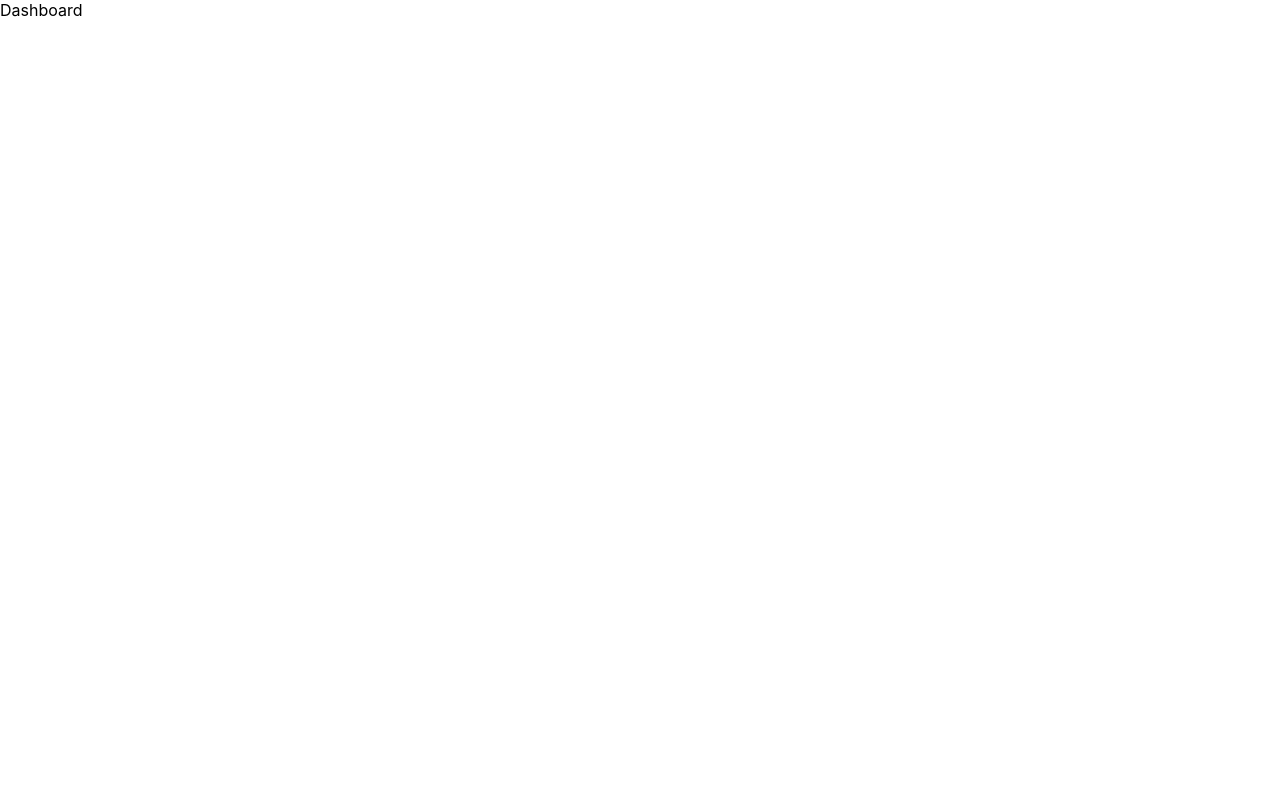
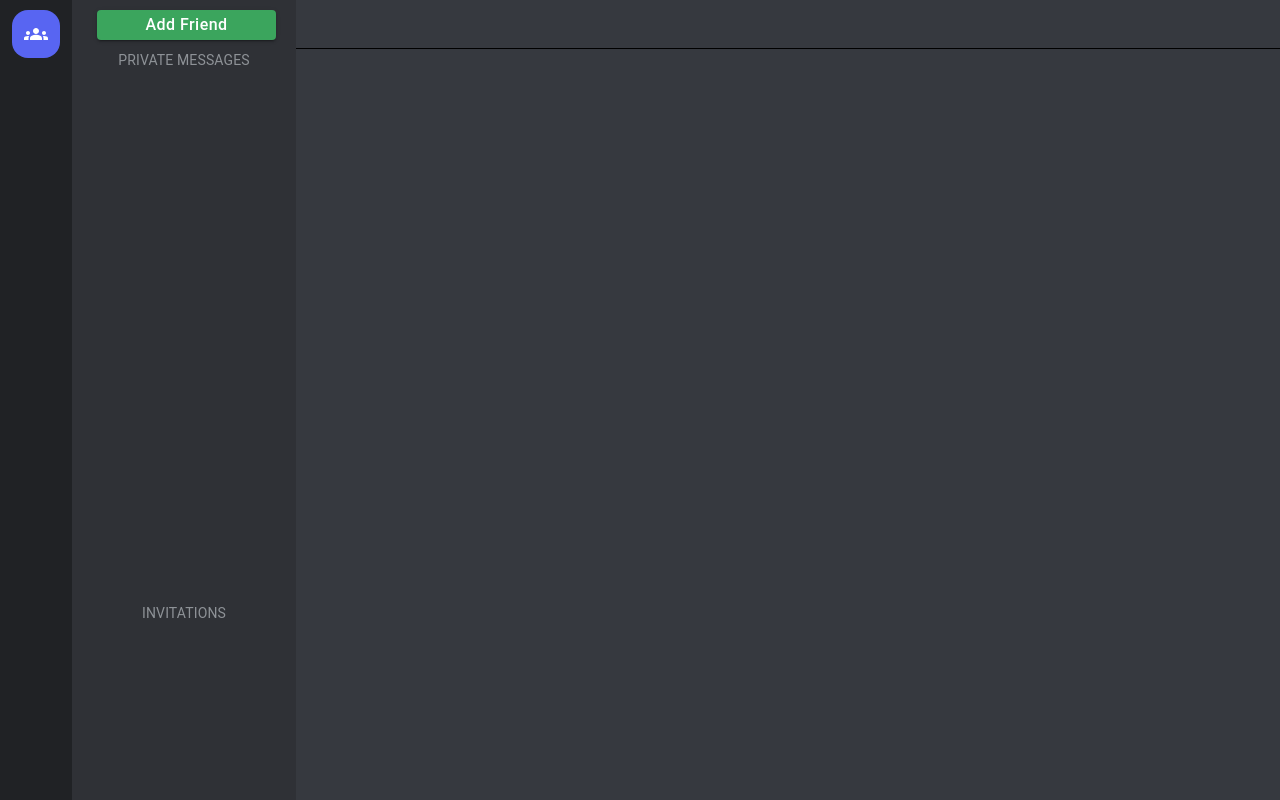
Before and after one commit to Atharva9405/Textilia, a React (Create React App) app in the folder client/: page /dashboard in a window 1280 px wide. Built offline with nearby package versions, Linux system fonts and the light colour scheme.

Commit message:
created dashboard structure ui and friendsSideBar component ui in progress

```diff
--- a/client/package.json
+++ b/client/package.json
@@ -5,6 +5,7 @@
   "dependencies": {
     "@emotion/react": "^11.4.1",
     "@emotion/styled": "^11.3.0",
+    "@mui/icons-material": "^5.15.5",
     "@mui/material": "^5.0.3",
     "@reduxjs/toolkit": "^1.6.2",
     "@testing-library/jest-dom": "^4.2.4",
--- /dev/null
+++ b/client/src/Dashboard/AppBar/AppBar.js
@@ -0,0 +1,24 @@
+import React from "react";
+import { styled } from "@mui/system";
+
+const MainContainer = styled("div")({
+  position: "absolute",
+  right: "0",
+  top: "0",
+  height: "48px",
+  borderBottom: "1px solid black",
+  backgroundColor: "#36393f",
+  width: "calc(100% - 326px)",
+  display: "flex",
+  alignItems: "center",
+  justifyContent: "space-between",
+  padding: "0 15px",
+});
+
+const AppBar = () => {
+  return (
+    <MainContainer></MainContainer>
+  );
+};
+
+export default AppBar;
--- a/client/src/Dashboard/Dashboard.js
+++ b/client/src/Dashboard/Dashboard.js
@@ -1,10 +1,24 @@
 import React from 'react'
+import {styled} from '@mui/system'
+import SideBar from './SideBar/SideBar'
+import FriendsSideBar from './FriendsSideBar/FriendsSideBar'
+import Messenger from './Messenger/Messenger'
+import AppBar from './AppBar/AppBar'
+
+const Wrapper = styled('div')({
+  width:"100%",
+  height:"100vh",
+  display:"flex"
+})
 
 const Dashboard = () => {
   return (
-    <div>
-      Dashboard
-    </div>
+    <Wrapper>
+      <SideBar />
+      <FriendsSideBar />
+      <Messenger />
+      <AppBar />
+    </Wrapper>
   )
 }
 
--- /dev/null
+++ b/client/src/Dashboard/FriendsSideBar/AddFriendButton.js
@@ -0,0 +1,26 @@
+import React from "react";
+import CustomPrimaryButton from "../../shared/components/CustomPrimaryButton";
+
+const additionalStyles = {
+  marginTop: "10px",
+  marginLeft: "5px",
+  width: "80%",
+  height: "30px",
+  background: "#3ba55d",
+};
+
+const AddFriendButton = () => {
+  const handleOpenAddFriendDialogue = () => {};
+
+  return (
+    <>
+      <CustomPrimaryButton
+        additionalStyles={additionalStyles}
+        label="Add Friend"
+        onClick={handleOpenAddFriendDialogue}
+      />
+    </>
+  );
+};
+
+export default AddFriendButton;
--- /dev/null
+++ b/client/src/Dashboard/FriendsSideBar/FriendsList/FriendsList.js
@@ -0,0 +1,33 @@
+import React from 'react'
+import {styled} from '@mui/system'
+
+const DUMMY_FRIENDS = [
+    {
+      id: 1,
+      username: "Mark",
+      isOnline: true,
+    },
+    {
+      id: 2,
+      username: "Anna",
+      isOnline: false,
+    },
+    {
+      id: 3,
+      username: "John",
+      isOnline: false,
+    },
+  ];
+
+const MainContainer = styled("div")({
+    flexGrow: 1,
+    width: "100%",
+  });
+
+const FriendsList = () => {
+  return (
+    <MainContainer></MainContainer>
+  )
+}
+
+export default FriendsList
--- /dev/null
+++ b/client/src/Dashboard/FriendsSideBar/FriendsSideBar.js
@@ -0,0 +1,29 @@
+import React from 'react'
+import {styled} from '@mui/system'
+import AddFriendButton from './AddFriendButton'
+import FriendsTitle from './FriendsTitle'
+import FriendsList from './FriendsList/FriendsList'
+import PendingInvitationsList from './PendingInvitationsList/PendingInvitationsList'
+
+const MainContainer = styled("div")({
+    width:"224px",
+    height:"100%",
+    display:"flex",
+    flexDirection:"column",
+    alignItems:"center",
+    backgroundColor:"#2F3136"
+})
+
+const FriendsSideBar = () => {
+  return (
+    <MainContainer>
+        <AddFriendButton />
+        <FriendsTitle title="Private Messages" />
+        <FriendsList />
+        <FriendsTitle title="Invitations" />
+        <PendingInvitationsList />
+    </MainContainer>
+  )
+}
+
+export default FriendsSideBar
--- /dev/null
+++ b/client/src/Dashboard/FriendsSideBar/FriendsTitle.js
@@ -0,0 +1,19 @@
+import React from "react";
+import { Typography } from "@mui/material";
+
+const FriendsTitle = ({ title }) => {
+  return (
+    <Typography
+      sx={{
+        textTransform: "uppercase",
+        color: "#8e9297",
+        fontSize: "14px",
+        marginTop: "10px",
+      }}
+    >
+      {title}
+    </Typography>
+  );
+};
+
+export default FriendsTitle;
--- /dev/null
+++ b/client/src/Dashboard/FriendsSideBar/PendingInvitationsList/PendingInvitationsList.js
@@ -0,0 +1,19 @@
+import React from 'react'
+import {styled} from '@mui/system'
+
+const MainContainer = styled("div")({
+    width:"100%",
+    height:"22%",
+    display:"flex",
+    flexDirection:"column",
+    alignItems:"center",
+    overflow:"auto"
+})
+
+const PendingInvitationsList = () => {
+  return (
+    <MainContainer></MainContainer>
+  )
+}
+
+export default PendingInvitationsList
--- /dev/null
+++ b/client/src/Dashboard/Messenger/Messenger.js
@@ -0,0 +1,19 @@
+import React from 'react'
+import {styled} from '@mui/system'
+
+const MainContainer = styled("div")({
+    flexGrow:1,
+    backgroundColor:"#36393f",
+    marginTop:"48px",
+    display:"flex"
+})
+
+const Messenger = () => {
+  return (
+    <MainContainer>
+
+    </MainContainer>
+  )
+}
+
+export default Messenger
--- /dev/null
+++ b/client/src/Dashboard/SideBar/MainPageButton.js
@@ -0,0 +1,25 @@
+import React from "react";
+import Button from "@mui/material/Button";
+import GroupsIcon from "@mui/icons-material/Groups";
+
+const MainPageButton = () => {
+  return (
+    <Button
+      style={{
+        width: "48px",
+        height: "48px",
+        borderRadius: "16px",
+        margin: 0,
+        padding: 0,
+        minWidth: 0,
+        marginTop: "10px",
+        color: "white",
+        backgroundColor: "#5865F2",
+      }}
+    >
+      <GroupsIcon />
+    </Button>
+  );
+};
+
+export default MainPageButton;
--- /dev/null
+++ b/client/src/Dashboard/SideBar/SideBar.js
@@ -0,0 +1,22 @@
+import React from "react";
+import { styled } from "@mui/system";
+import MainPageButton from "./MainPageButton";
+
+const MainContainer = styled("div")({
+  width: "72px",
+  height: "100%",
+  display: "flex",
+  flexDirection: "column",
+  alignItems: "center",
+  backgroundColor: "#202225",
+});
+
+const SideBar = () => {
+  return (
+    <MainContainer>
+      <MainPageButton />
+    </MainContainer>
+  );
+};
+
+export default SideBar;
```
Also changed, not shown: 1 other file (tests, documents, lock files or other folders).
